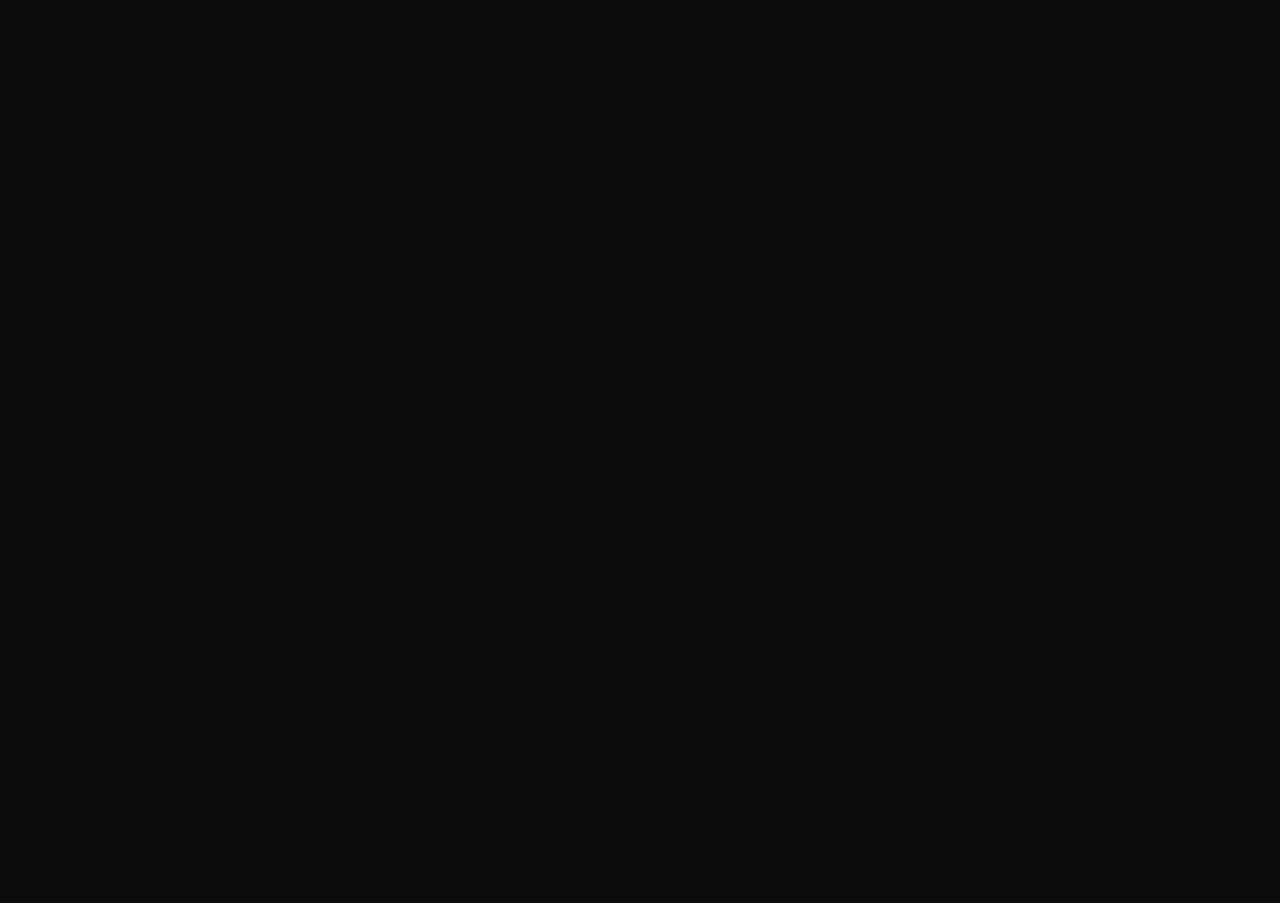
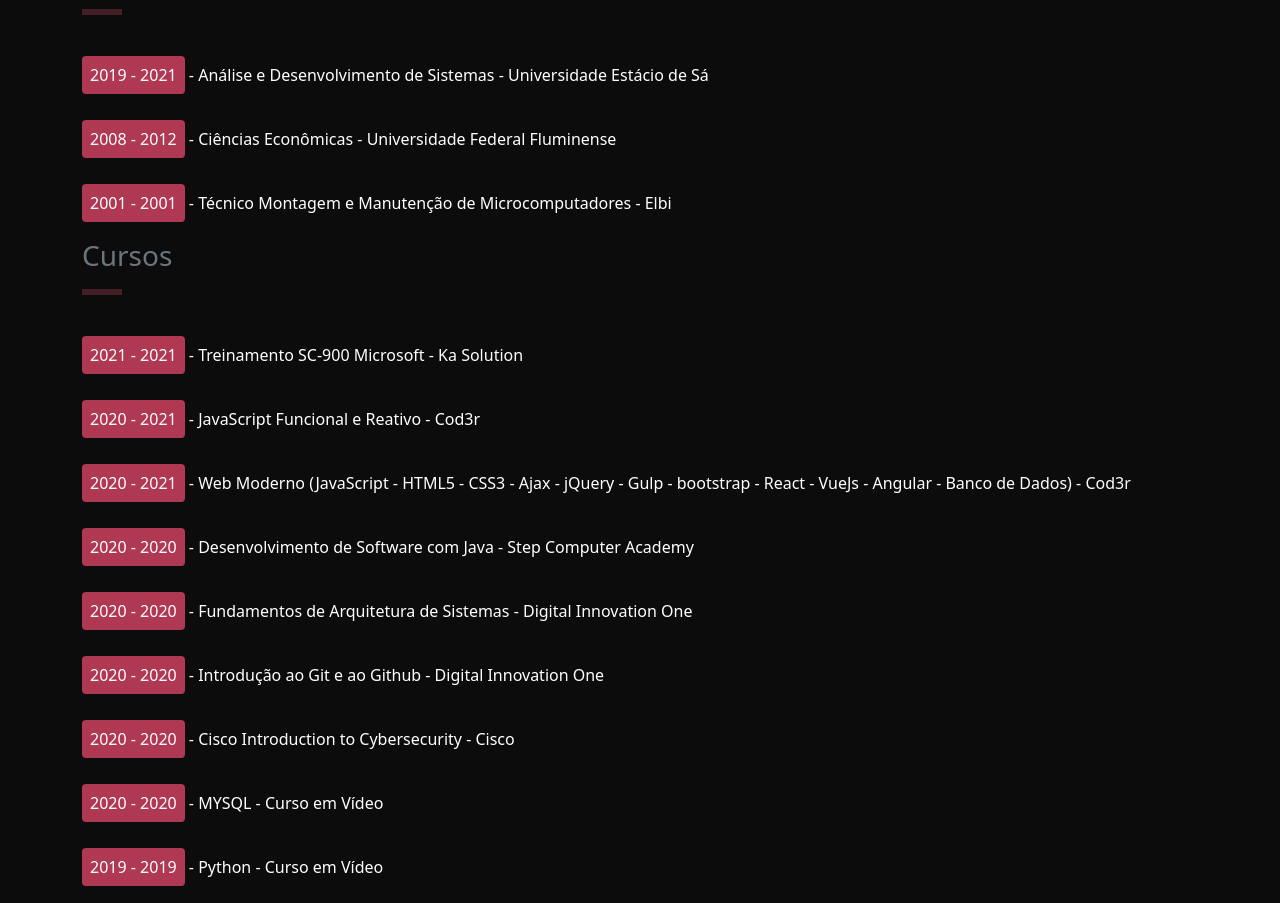
Before and after one commit to rfcosta85/rodrigo-profile, a React (Create React App) app in the folder my-app/: page / in a window 1280 px wide. Shown: the part 2420-3323 px from the top of the page. Before the commit the page ends 2172 px from the top, so only its background shows below. Built offline with nearby package versions, Linux system fonts and the light colour scheme.

Commit message:
Incluindo página de formações

```diff
--- a/my-app/src/App.css
+++ b/my-app/src/App.css
@@ -91,6 +91,12 @@
 {
     text-decoration: none;
 }
+
+.bg-color
+{
+    background-color: var(--dark-pink_colors_for_dark_backgrounds);
+}
+
 @media (max-width: 767px)
 {
     .h1-title
--- a/my-app/src/App.js
+++ b/my-app/src/App.js
@@ -134,6 +134,120 @@
                 </div>
         </div>
       </section>
+      <section id="resume" className="bg-gray-dark mt-5">
+        <div className="container">
+          <div className="row justify-content-center">
+            <div className="col-lg-8 text-center">
+              <h3 className="font-alt font-w-600 letter-spacing-2 title-extra-large text-uppercase text-white">Meu curriculum</h3>
+              <p className="mt-3 text-secondary text-extra-large"> <i>A sua história é sempre contínua, e para que ela seja uma bela história a ser contada, precisa primeiramente que ela seja bem plantada.</i>
+              </p>
+              <hr size="8" className="hr"></hr>
+            </div>
+          </div>
+          <div id="education" className="accordion mt-5 mt-md-4">
+            <div className="item pb-5 pb-md-4">
+              <h3 className="text-secondary">Formações</h3>
+              <hr size="8" className="mb-5 "></hr>
+              <span className="item-label bg-color font-alt letter-spacing-1 rounded text-medium text-white p-2">
+                2019 - 2021
+              </span>
+
+              <span className="text-white"> - Análise e Desenvolvimento de Sistemas - Universidade Estácio de Sá</span>
+
+            </div>
+            <div className="item pb-5 pb-md-4 mt-3">
+              <span className="item-label bg-color font-alt letter-spacing-1 rounded text-medium text-white p-2">
+                2008 - 2012
+              </span>
+
+              <span className="text-white"> - Ciências Econômicas - Universidade Federal Fluminense</span>
+
+            </div>
+            <div className="item pb-5 pb-md-4 mt-3">
+              <span className="item-label bg-color font-alt letter-spacing-1 rounded text-medium text-white p-2">
+                2001 - 2001
+              </span>
+
+              <span className="text-white"> - Técnico Montagem e Manutenção de Microcomputadores - Elbi</span>
+
+            </div>
+            <h3 className="text-secondary">Cursos</h3>
+            <hr size="8" className="mb-5 "></hr>
+            <div className="item pb-5 pb-md-4">
+              <span className="item-label bg-color font-alt letter-spacing-1 rounded text-medium text-white p-2">
+                2021 - 2021
+              </span>
+
+              <span className="text-white"> - Treinamento SC-900 Microsoft - Ka Solution</span>
+
+            </div>
+            <div className="item pb-5 pb-md-4 mt-3">
+              <span className="item-label bg-color font-alt letter-spacing-1 rounded text-medium text-white p-2">
+                2020 - 2021
+              </span>
+
+              <span className="text-white"> - JavaScript Funcional e Reativo - Cod3r</span>
+
+            </div>
+            <div className="item pb-5 pb-md-4 mt-3">
+              <span className="item-label bg-color font-alt letter-spacing-1 rounded text-medium text-white p-2">
+                2020 - 2021
+              </span>
+
+              <span className="text-white"> - Web Moderno (JavaScript - HTML5 - CSS3 - Ajax - jQuery - Gulp - bootstrap - React - VueJs - Angular - Banco de Dados) - Cod3r</span>
+
+            </div>
+            <div className="item pb-5 pb-md-4 mt-3">
+              <span className="item-label bg-color font-alt letter-spacing-1 rounded text-medium text-white p-2">
+                2020 - 2020
+              </span>
+
+              <span className="text-white"> - Desenvolvimento de Software com Java - Step Computer Academy</span>
+
+            </div>
+            <div className="item pb-5 pb-md-4 mt-3">
+              <span className="item-label bg-color font-alt letter-spacing-1 rounded text-medium text-white p-2">
+                2020 - 2020
+              </span>
+
+              <span className="text-white"> - Fundamentos de Arquitetura de Sistemas - Digital Innovation One</span>
+
+            </div>
+            <div className="item pb-5 pb-md-4 mt-3">
+              <span className="item-label bg-color font-alt letter-spacing-1 rounded text-medium text-white p-2">
+                2020 - 2020
+              </span>
+
+              <span className="text-white"> - Introdução ao Git e ao Github - Digital Innovation One</span>
+
+            </div>
+            <div className="item pb-5 pb-md-4 mt-3">
+              <span className="item-label bg-color font-alt letter-spacing-1 rounded text-medium text-white p-2">
+                2020 - 2020
+              </span>
+
+              <span className="text-white"> - Cisco Introduction to Cybersecurity - Cisco</span>
+
+            </div>
+            <div className="item pb-5 pb-md-4 mt-3">
+              <span className="item-label bg-color font-alt letter-spacing-1 rounded text-medium text-white p-2">
+                2020 - 2020
+              </span>
+
+              <span className="text-white"> - MYSQL - Curso em Vídeo</span>
+
+            </div>
+            <div className="item pb-5 pb-md-4 mt-3">
+              <span className="item-label bg-color font-alt letter-spacing-1 rounded text-medium text-white p-2">
+                2019 - 2019
+              </span>
+
+              <span className="text-white"> - Python - Curso em Vídeo</span>
+
+            </div>
+          </div>
+        </div>
+      </section>
       </aside>
     </div>
   );
```
